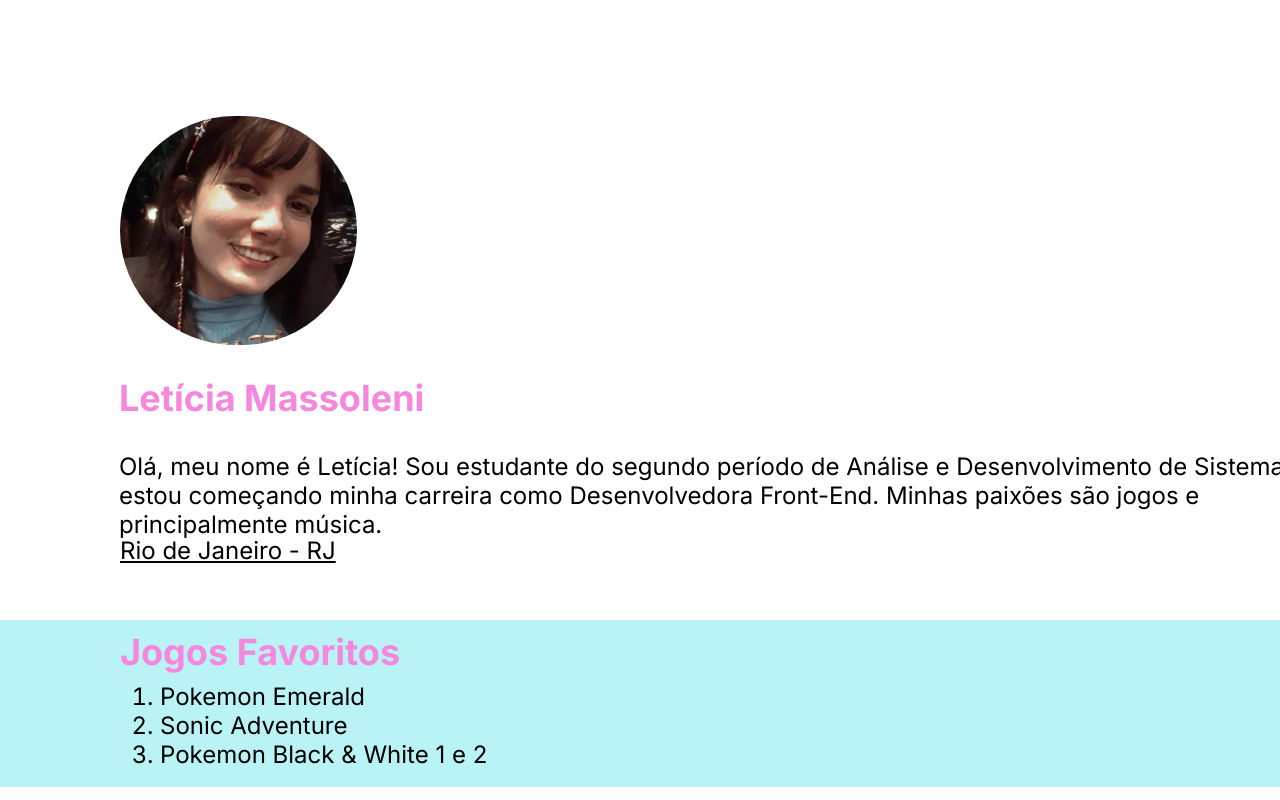
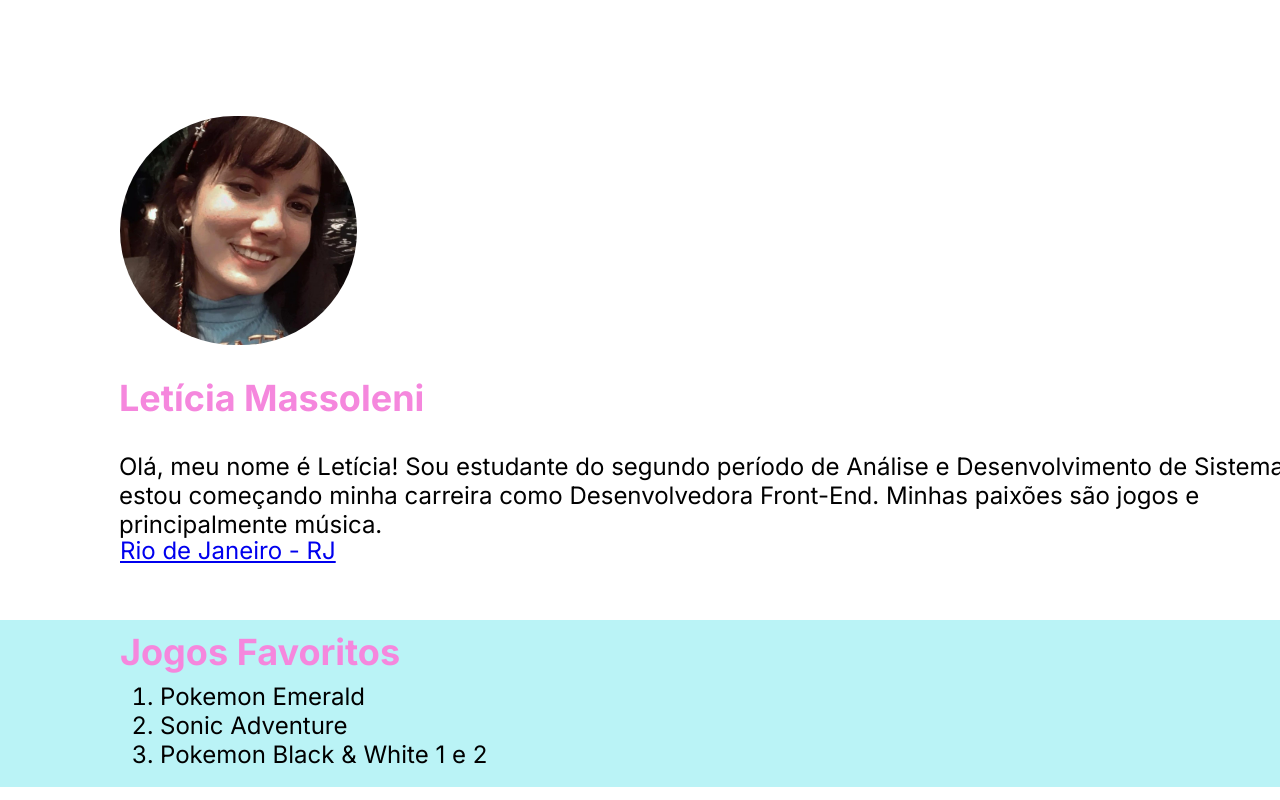
Before and after one commit to leticia-massoleni/mini-bio, a plain HTML site: page index.html in a window 1280 px wide. Shown: the top 800 px of the page. Drawn offline with Linux system fonts and the light colour scheme.

Commit message:
add <a> tag

```diff
--- a/index.html
+++ b/index.html
@@ -13,7 +13,7 @@
         <h1 class="nome">Letícia Massoleni</h1>
         <p class="descricao">Olá, meu nome é Letícia! Sou estudante do segundo período de Análise e Desenvolvimento de Sistemas e estou começando minha carreira como Desenvolvedora Front-End.
         Minhas paixões são jogos e principalmente música.</p>
-        <p class="cidade"><u>Rio de Janeiro - RJ</u></p>
+        <p class="cidade"><a href="https://pt.wikipedia.org/wiki/Rio_de_Janeiro">Rio de Janeiro - RJ</a></p>
         </section>
         <section>
             <span class="retangulo1"></span>
```
